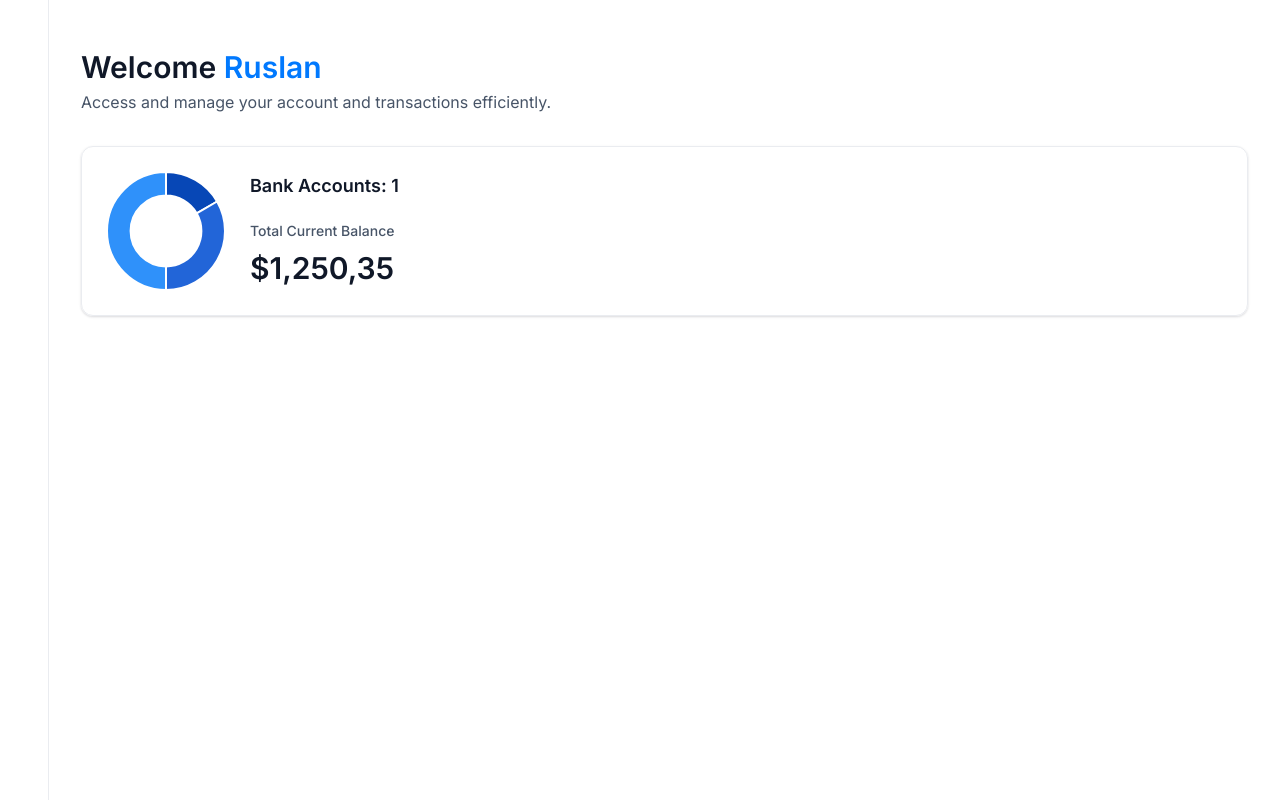
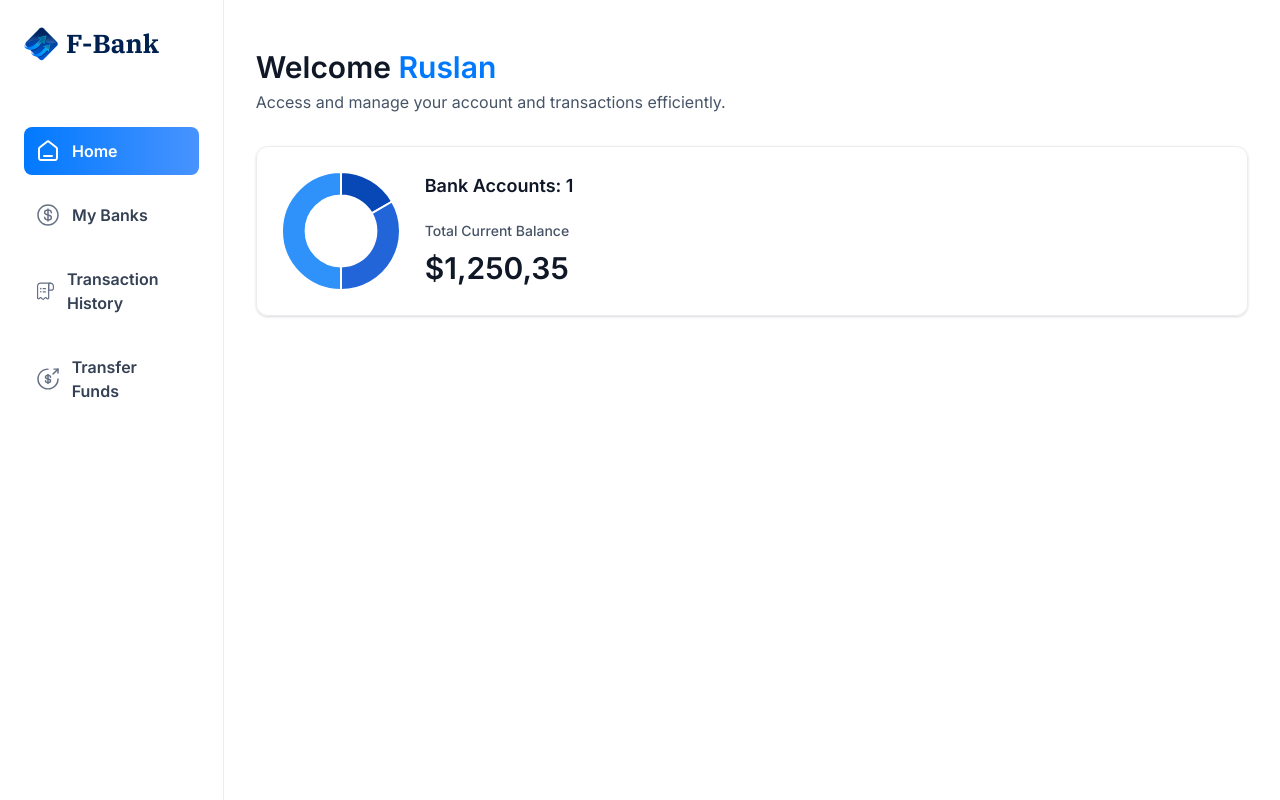
Before and after one commit to RuslanFom/banking_app_platform, a Next.js app: page / in a window 1280 px wide. Built offline with nearby package versions, Linux system fonts and the light colour scheme.

Commit message:
refactor sidebar

```diff
--- a/app/(root)/layout.tsx
+++ b/app/(root)/layout.tsx
@@ -1,14 +1,35 @@
-import Sidebar from "@/components/Sidebar";
+import Sidebar from "@/components/Sidebar"
+import Image from "next/image"
+import MobileNav from "@/components/MobileNav"
 
 export default function RootLayout({
                                        children,
                                    }: Readonly<{
     children: React.ReactNode;
 }>) {
+
+    const loggedIn = {firstName: 'Ruslan', lastName: 'Fomin'};
+
+
     return (
         <main className="flex h-screen w-full font-inter">
-            <Sidebar />
-            {children}
+            <Sidebar user={loggedIn}/>
+
+            <div className="flex size-full flex-col">
+                <div className="root-layout">
+                    <Image
+                        src="/icons/logo.svg"
+                        width={30}
+                        height={30}
+                        alt="logo"
+                    />
+                    <div>
+                        <MobileNav user={loggedIn}/>
+                    </div>
+                </div>
+                {children}
+            </div>
+
         </main>
     );
 }
--- /dev/null
+++ b/components/MobileNav.tsx
@@ -0,0 +1,7 @@
+const MobileNav = ({ user }: MobileNavProps) => {
+    return (
+        <div>MobileNav</div>
+    )
+}
+
+export default MobileNav
--- a/components/Sidebar.tsx
+++ b/components/Sidebar.tsx
@@ -1,6 +1,67 @@
-const Sidebar = () => {
+'use client'
+
+import Link from "next/link"
+import Image from "next/image"
+import {sidebarLinks} from "@/constants"
+import {cn} from "@/lib/utils"
+import {usePathname} from "next/navigation"
+
+const Sidebar = ({user}: SiderbarProps) => {
+    const pathname = usePathname()
+
     return (
-        <div className="sidebar"></div>
+        <section className="sidebar">
+            <nav className="flex flex-col gap-4">
+                <Link
+                    href="/"
+                    className="mb-12
+                    flex
+                    cursor-pointer
+                    items-center
+                    gap-2"
+                >
+                    <Image
+                        src="/icons/logo.svg"
+                        width={34}
+                        height={34}
+                        alt="F-Bank"
+                        className="size-[24] max-xl:size-14"
+                    />
+                    <h1 className="sidebar-logo">F-Bank</h1>
+                </Link>
+
+                {sidebarLinks.map((item) => {
+                    const isActive =
+                        pathname === item.route || pathname.startsWith(`${item.route}/`)
+                    return (
+                        <Link
+                            href={item.route}
+                            key={item.label}
+                            className={cn('sidebar-link', {'bg-bank-gradient': isActive})}
+                        >
+                            <div className="relative size-6">
+                                <Image
+                                    src={item.imgURL}
+                                    alt={item.label}
+                                    fill
+                                    className={cn({
+                                        'brightness-[3] invert-0': isActive
+                                    })}
+                                />
+                            </div>
+                            <p className={cn('sidebar-label', {
+                                '!text-white': isActive
+                            })}>
+                                {item.label}
+                            </p>
+                        </Link>
+                    )
+                })}
+                USER
+
+            </nav>
+            FOOTER
+        </section>
     )
 }
 
--- a/types/index.d.ts
+++ b/types/index.d.ts
@@ -202,7 +202,7 @@
   appwriteItemId?: string;
 }
 
-declare interface TotlaBalanceBoxProps {
+declare interface TotalBalanceBoxProps {
   accounts: Account[];
   totalBanks: number;
   totalCurrentBalance: number;
```
